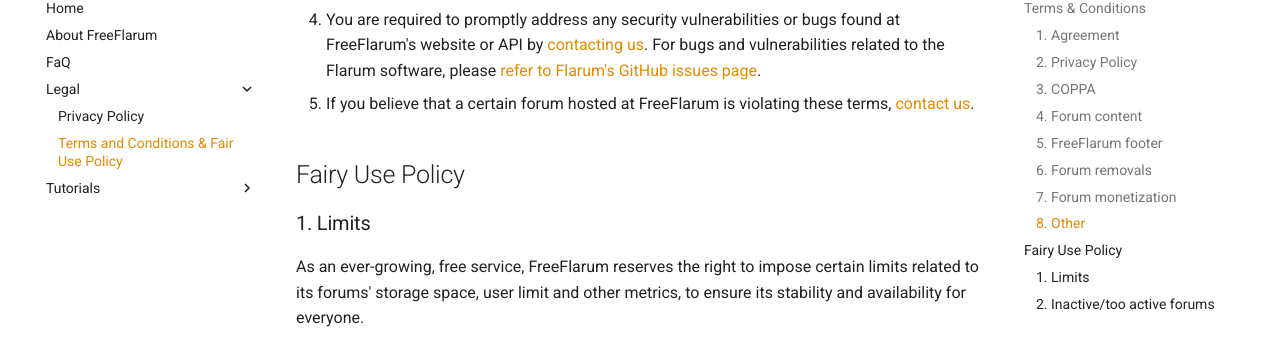
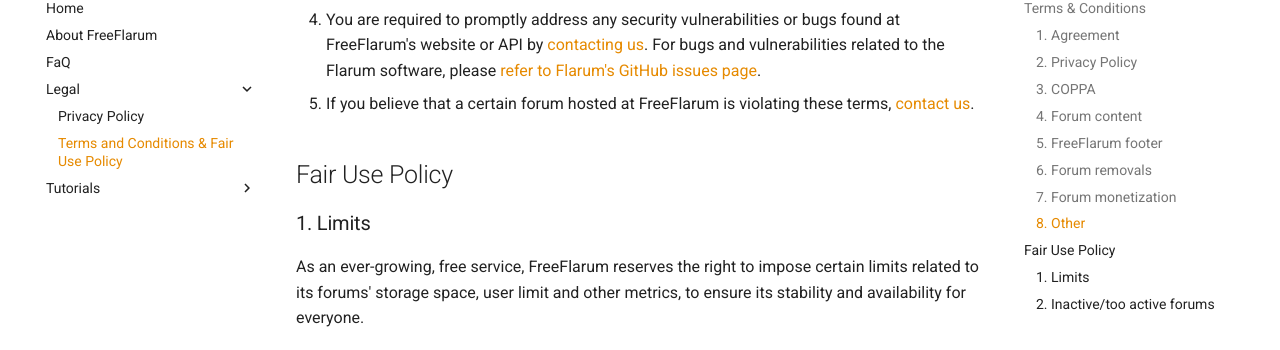
Before and after one commit to FreeFlarum/freeflarum.com, an MkDocs documentation site: the page built from docs/legal/terms.md, in a window 1280 px wide and 900 px high, scrolled down 1991 px. Shown: the part 100-450 px from the top of the window. Built offline with MkDocs 1.6.1 and Material for MkDocs 9.7.7, drawn with Linux system fonts in a browser that asks for light colours; comment, search, counter and statistics services are not loaded.

Commit message:
Fix typo

```diff
--- a/docs/legal/terms.md
+++ b/docs/legal/terms.md
@@ -56,7 +56,7 @@
 4. You are required to promptly address any security vulnerabilities or bugs found at FreeFlarum's website or API by [contacting us](https://freeflarum.com/support). For bugs and vulnerabilities related to the Flarum software, please [refer to Flarum's GitHub issues page](https://github.com/flarum/framework/issues).
 5. If you believe that a certain forum hosted at FreeFlarum is violating these terms, [contact us](https://freeflarum.com/support).
 
-## Fairy Use Policy
+## Fair Use Policy
 
 ### 1. Limits
 
```
